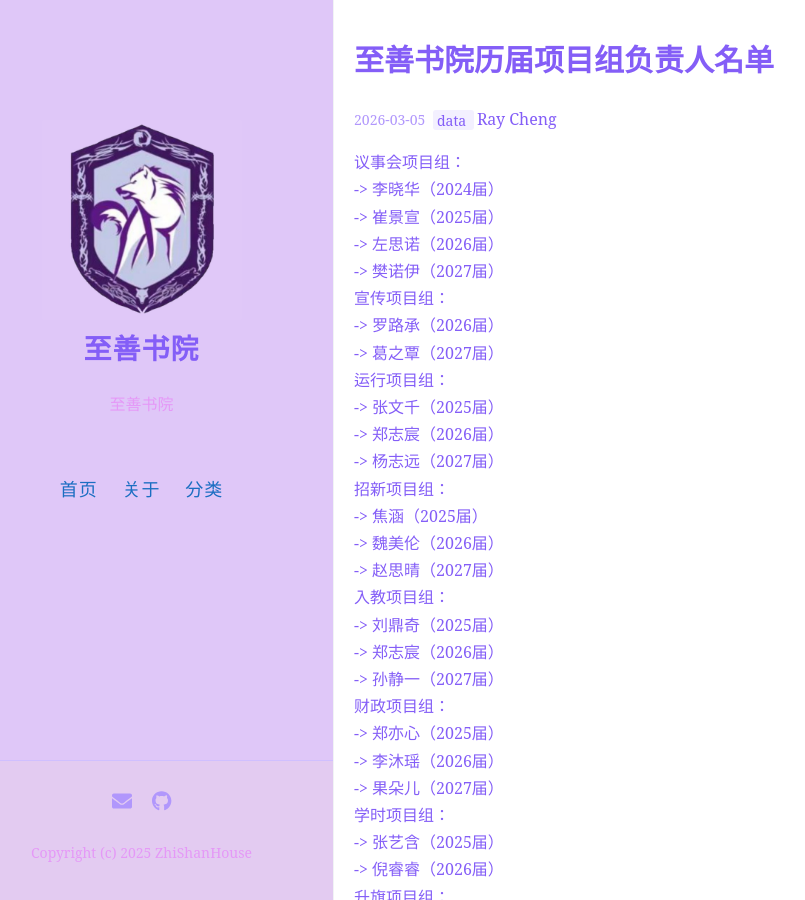
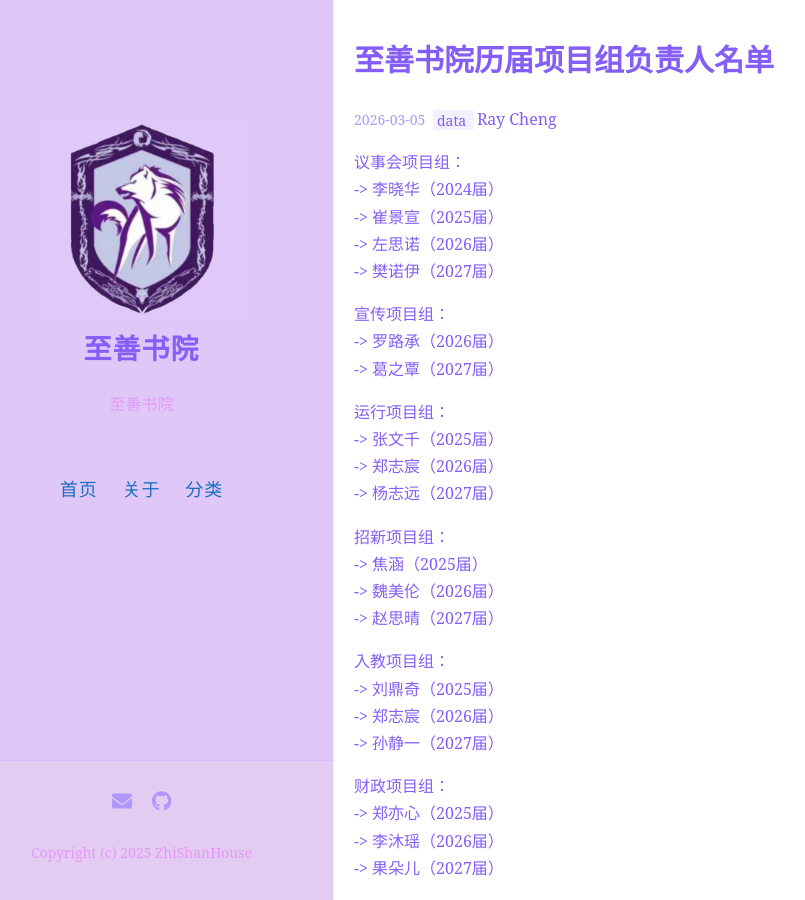
Before and after one commit to zhishanhouse/zhishanhouse.github.io, a Jekyll site: the page built from _posts/2025-3-5-负责人名单.md, in a window 1280 px wide and 900 px high. Shown: the whole window, without its empty margins (50-855 px from the left). Built offline with Jekyll 4.4.1, drawn with Linux system fonts in a browser that asks for light colours.

Commit message:
Update 2025-3-5-负责人名单.md

```diff
--- a/_posts/2025-3-5-负责人名单.md
+++ b/_posts/2025-3-5-负责人名单.md
@@ -11,25 +11,31 @@ author: Ray Cheng
   -> 崔景宣（2025届）<br />
   -> 左思诺（2026届）<br />
   -> 樊诺伊（2027届）<br />
+  <p>
 宣传项目组：<br />
   -> 罗路承（2026届）<br />
   -> 葛之覃（2027届）<br />
+  <p>
 运行项目组：<br />
   -> 张文千（2025届）<br />
   -> 郑志宸（2026届）<br />
   -> 杨志远（2027届）<br />
+  <p>
 招新项目组：<br />
   -> 焦涵（2025届）<br />
   -> 魏美伦（2026届）<br />
   -> 赵思晴（2027届）<br />
+  <p>
 入教项目组：<br />
   -> 刘鼎奇（2025届）<br />
   -> 郑志宸（2026届）<br />
   -> 孙静一（2027届）<br />
+  <p>
 财政项目组：<br />
   -> 郑亦心（2025届）<br />
   -> 李沐瑶（2026届）<br />
   -> 果朵儿（2027届）<br />
+  <p>
 学时项目组：<br />
   -> 张艺含（2025届）<br />
   -> 倪睿睿（2026届）<br />
```
